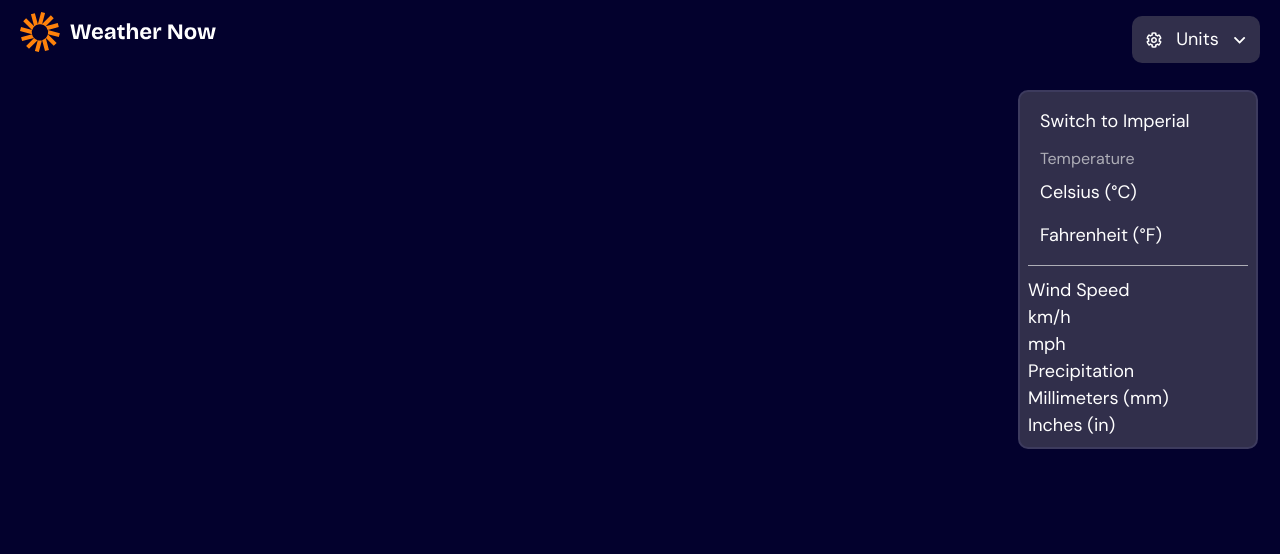
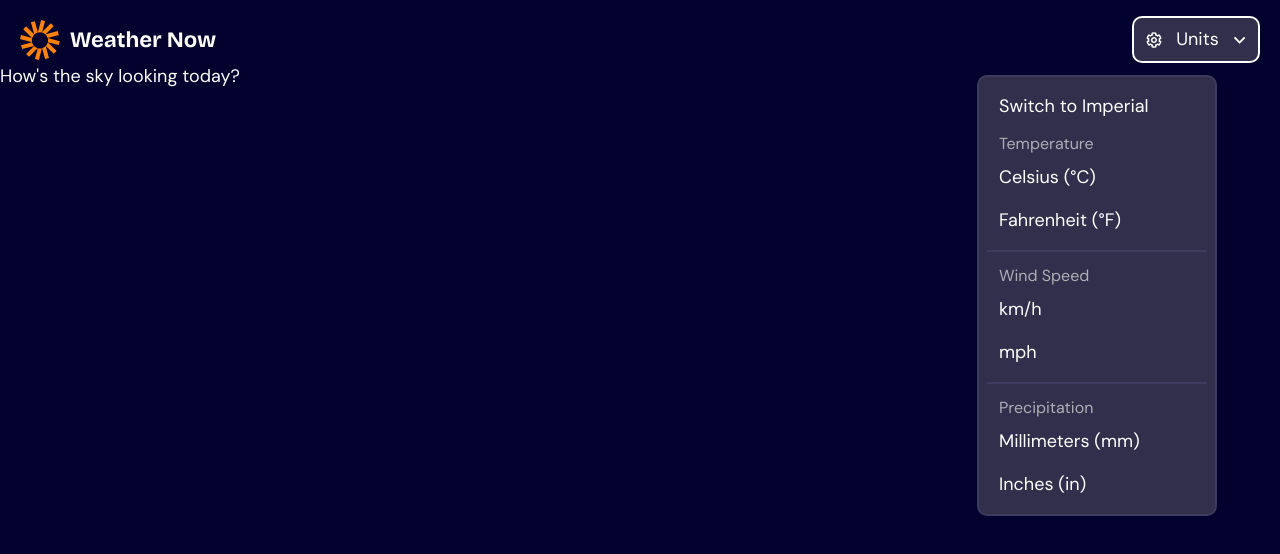
Before and after one commit to ArturdaSilvaRezende/weather-app, a React (Vite) app: page / in a window 1280 px wide. Both pictures are taken after a click on the button "Units". Shown: the top 554 px of the page. Built offline with nearby package versions, Linux system fonts and the light colour scheme.

Commit message:
Add Title component, enhance Header functionality, and implement fadeIn animation

```diff
--- a/src/App.tsx
+++ b/src/App.tsx
@@ -1,9 +1,11 @@
 import Header from "./components/Header";
+import Title from "./components/Title";
 
 function App() {
   return (
     <main>
       <Header />
+      <Title />
     </main>
   );
 }
--- a/src/components/Header/index.tsx
+++ b/src/components/Header/index.tsx
@@ -6,52 +6,93 @@ import IconDropdown from "../../assets/images/icon-dropdown.svg";
 
 export default function Header() {
   const [isSwitch, setIsSwitch] = useState(false);
+  const [isOpenModalUnits, setIsOpenModalUnits] = useState(false);
 
   const handleIsSwitch = () => {
     setIsSwitch(!isSwitch);
   };
 
+  const handleOpenModalUnits = () => {
+    setIsOpenModalUnits(!isOpenModalUnits);
+  };
+
   return (
     <>
-      <header className="max-sm:py-4 max-sm:max-w-full px-5 flex justify-between items-center relative">
-        <a href="/" className="max-sm:w-36 relative max-sm:top-2">
+      <header
+        className="container mx-auto max-sm:py-4 max-sm:max-w-full px-5 flex justify-between
+      items-center relative"
+      >
+        <a href="/" className="max-sm:w-36 relative top-2">
           <img src={Logo} alt="Logo Weather App" />
         </a>
 
         <button
+          id="units-button"
           type="button"
           className="flex justify-between items-center w-32 transition duration-300 ease-in-out
-        bg-[var(--neutral-700)] px-3 py-2 rounded-[10px] mt-4 cursor-pointer border__hover--white"
+  bg-[var(--neutral-700)] px-3 py-2 rounded-[10px] mt-4 cursor-pointer border__hover--white
+  max-sm:w-[100px] max-sm:px-2"
+          aria-haspopup="menu"
+          aria-expanded={isOpenModalUnits}
+          aria-controls="menu-units"
+          onClick={handleOpenModalUnits}
+          style={{
+            border: isOpenModalUnits
+              ? "2px solid var(--neutral-0)"
+              : "2px solid transparent",
+          }}
         >
-          <img src={IconUnits} alt="Icon Units" />
-          <span>Units</span>
-          <img src={IconDropdown} alt="Icon Dropdown" />
+          <img src={IconUnits} alt="" aria-hidden="true" />
+          <span className="max-sm:text-[14px]">Units</span>
+          <img src={IconDropdown} alt="" aria-hidden="true" />
         </button>
       </header>
 
+      {isOpenModalUnits && (
         <div
-        className="absolute top-[90px] right-[22px] w-[240px] bg-[var(--neutral-700)] py-2 px-2
-      rounded-[10px] border-[var(--neutral-600)] border-2"
+          id="menu-units"
+          role="menu"
+          aria-labelledby="units-button"
+          aria-orientation="vertical"
+          className="absolute top-[75px] max-sm:top-[87px] right-[63px] max-sm:right-[22px] w-[240px]
+          bg-[var(--neutral-700)] py-2 px-2 rounded-[10px] border-[var(--neutral-600)] border-2
+          fadeIn z-50"
         >
           <button
             onClick={handleIsSwitch}
             className="hover:bg-[var(--neutral-800)] w-full cursor-pointer rounded-[10px] py-2 px-3
       text-left transition duration-300 ease-in-out"
+            role="menu-switch"
+            tabIndex={-1}
           >
             {isSwitch ? "Metric" : "Switch to Imperial"}
           </button>
 
-        <ul className="mt-1">
-          <li className="text-[var(--neutral-300)] px-3 text-[16px]">
+          {/* Temperature */}
+          <ul
+            role="group"
+            aria-labelledby="label-temperature"
+            className="mt-1 border-b-2 border-[var(--neutral-600)] pb-2"
+          >
+            <li
+              id="label-temperature"
+              className="text-[var(--neutral-300)] px-3 text-[16px]"
+            >
               Temperature
             </li>
             <li
+              role="menuitemradio"
+              aria-checked={true}
+              tabIndex={-1}
               className="hover:bg-[var(--neutral-800)] transition duration-300 ease-in-out cursor-pointer
         rounded-[10px] py-2 px-3"
             >
               Celsius (°C)
             </li>
             <li
+              role="menuitemradio"
+              aria-checked={false}
+              tabIndex={-1}
               className="hover:bg-[var(--neutral-800)] transition duration-300 ease-in-out cursor-pointer
         rounded-[10px] py-2 px-3"
             >
@@ -59,20 +100,67 @@ export default function Header() {
             </li>
           </ul>
 
-        <hr className="border-[var(--neutral-300)] h-1 my-2" />
-
-        <ul>
-          <li>Wind Speed</li>
-          <li>km/h</li>
-          <li>mph</li>
+          {/* Wind Speed */}
+          <ul
+            role="group"
+            aria-labelledby="label-wind"
+            className="mt-1 border-b-2 border-[var(--neutral-600)] pt-2 pb-2"
+          >
+            <li
+              id="label-wind"
+              className="text-[var(--neutral-300)] px-3 text-[16px]"
+            >
+              Wind Speed
+            </li>
+            <li
+              role="menuitemradio"
+              aria-checked={true}
+              tabIndex={-1}
+              className="hover:bg-[var(--neutral-800)] transition duration-300 ease-in-out cursor-pointer
+        rounded-[10px] py-2 px-3"
+            >
+              km/h
+            </li>
+            <li
+              role="menuitemradio"
+              aria-checked={false}
+              tabIndex={-1}
+              className="hover:bg-[var(--neutral-800)] transition duration-300 ease-in-out cursor-pointer
+        rounded-[10px] py-2 px-3"
+            >
+              mph
+            </li>
           </ul>
 
-        <ul>
-          <li>Precipitation</li>
-          <li>Millimeters (mm)</li>
-          <li>Inches (in)</li>
+          {/* Precipitation */}
+          <ul role="group" aria-labelledby="label-precip" className="mt-1 pt-2">
+            <li
+              id="label-precip"
+              className="text-[var(--neutral-300)] px-3 text-[16px]"
+            >
+              Precipitation
+            </li>
+            <li
+              role="menuitemradio"
+              aria-checked={true}
+              tabIndex={-1}
+              className="hover:bg-[var(--neutral-800)] transition duration-300 ease-in-out cursor-pointer
+        rounded-[10px] py-2 px-3"
+            >
+              Millimeters (mm)
+            </li>
+            <li
+              role="menuitemradio"
+              aria-checked={false}
+              tabIndex={-1}
+              className="hover:bg-[var(--neutral-800)] transition duration-300 ease-in-out cursor-pointer
+        rounded-[10px] py-2 px-3"
+            >
+              Inches (in)
+            </li>
           </ul>
         </div>
+      )}
     </>
   );
 }
--- /dev/null
+++ b/src/components/Title/index.jsx
@@ -0,0 +1,7 @@
+export default function Title() {
+  return (
+    <section className="container">
+      <h1>How's the sky looking today?</h1>
+    </section>
+  );
+}
--- a/src/main.tsx
+++ b/src/main.tsx
@@ -2,6 +2,7 @@ import { StrictMode } from "react";
 import { createRoot } from "react-dom/client";
 import App from "./App.tsx";
 import "./styles/styles.css";
+import "./styles/animations.css";
 
 createRoot(document.getElementById("root")!).render(
   <StrictMode>
--- /dev/null
+++ b/src/styles/animations.css
@@ -0,0 +1,14 @@
+.fadeIn {
+  animation-name: fadeIn;
+  animation-duration: 1s;
+  animation-fill-mode: both;
+}
+
+@keyframes fadeIn {
+  0% {
+    opacity: 0;
+  }
+  100% {
+    opacity: 1;
+  }
+}
--- a/vite.config.ts
+++ b/vite.config.ts
@@ -4,8 +4,4 @@ import tailwindcss from "@tailwindcss/vite";
 
 export default defineConfig({
   plugins: [react(), tailwindcss()],
-  server: {
-    watch: { usePolling: false },
-    fs: { strict: true },
-  },
 });
```
Lines whose indentation alone changed are shown as unchanged.
